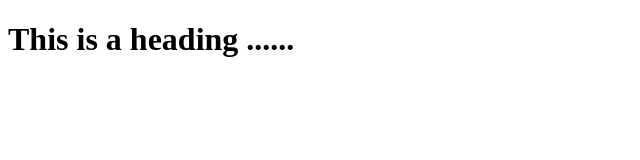
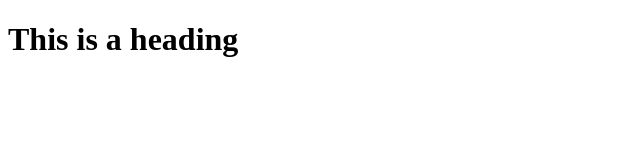
Before and after one commit to PADANIYASH710/padaniyash-demo, a plain HTML site: page index.html in a window 1280 px wide. Shown: the full height of the page, 0-640 px from the left. Drawn offline with Linux system fonts and the light colour scheme.

Commit message:
this is a html file

```diff
--- a/Just_today_demo.html
+++ b/index.html
@@ -6,6 +6,6 @@
     <title>Document</title>
 </head>
 <body>
-    <h1>This is a heading ......</h1>
+    <h1>This is a heading</h1>
 </body>
 </html>
```
